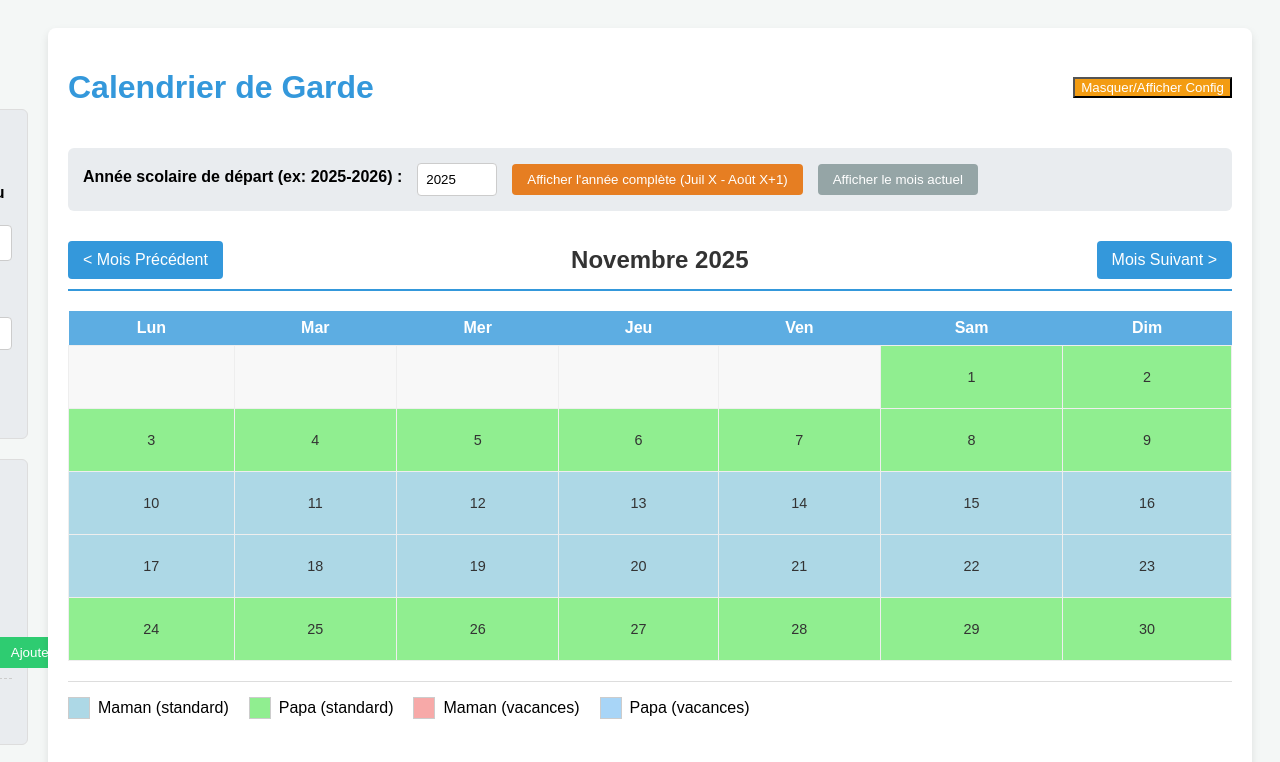
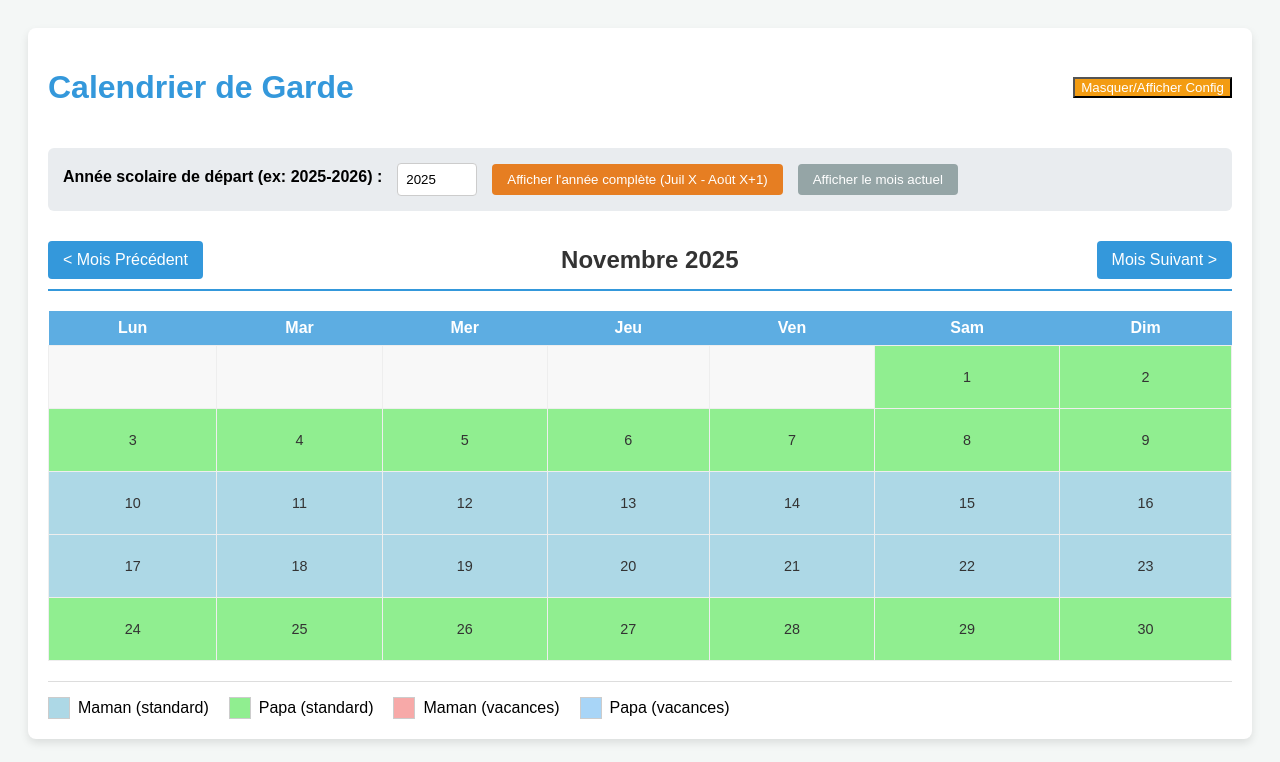
Before and after one commit to hazraael/Shared-Custody, a plain HTML site: page index.html in a window 1280 px wide. Both pictures are taken after a click on the button "Masquer/Afficher Config". Shown: the top 762 px of the page. Drawn offline with Linux system fonts and the light colour scheme.

Commit message:
Update index.html
Change the "hide config" button

```diff
--- a/index.html
+++ b/index.html
@@ -605,14 +605,30 @@
             }
         }
 
+        /**
+         * Masque ou affiche le panneau de configuration en modifiant la propriété display.
+         */
         function toggleConfig() {
             const configPanel = document.getElementById('config-panel');
-            const isHidden = configPanel.style.marginLeft === '-400px';
+            const calendarDisplay = document.querySelector('.calendar-display');
 
-            if (isHidden) {
-                configPanel.style.marginLeft = '0';
+            // Vérifie si le panneau est actuellement visible (display n'est pas 'none')
+            const isVisible = configPanel.style.display !== 'none';
+
+            if (isVisible) {
+                // Masquer le panneau
+                configPanel.style.display = 'none';
+
+                // Optionnel : Permettre au calendrier d'occuper toute la largeur
+                // On supprime la contrainte de largeur pour le calendrier
+                calendarDisplay.style.maxWidth = '100%';
+
             } else {
-                configPanel.style.marginLeft = '-400px';
+                // Afficher le panneau
+                configPanel.style.display = 'block';
+
+                // Rétablir la largeur maximale par défaut (pour la disposition à deux colonnes)
+                calendarDisplay.style.maxWidth = '950px'; // Réajuster à la taille souhaitée si nécessaire
             }
         }
 
```
